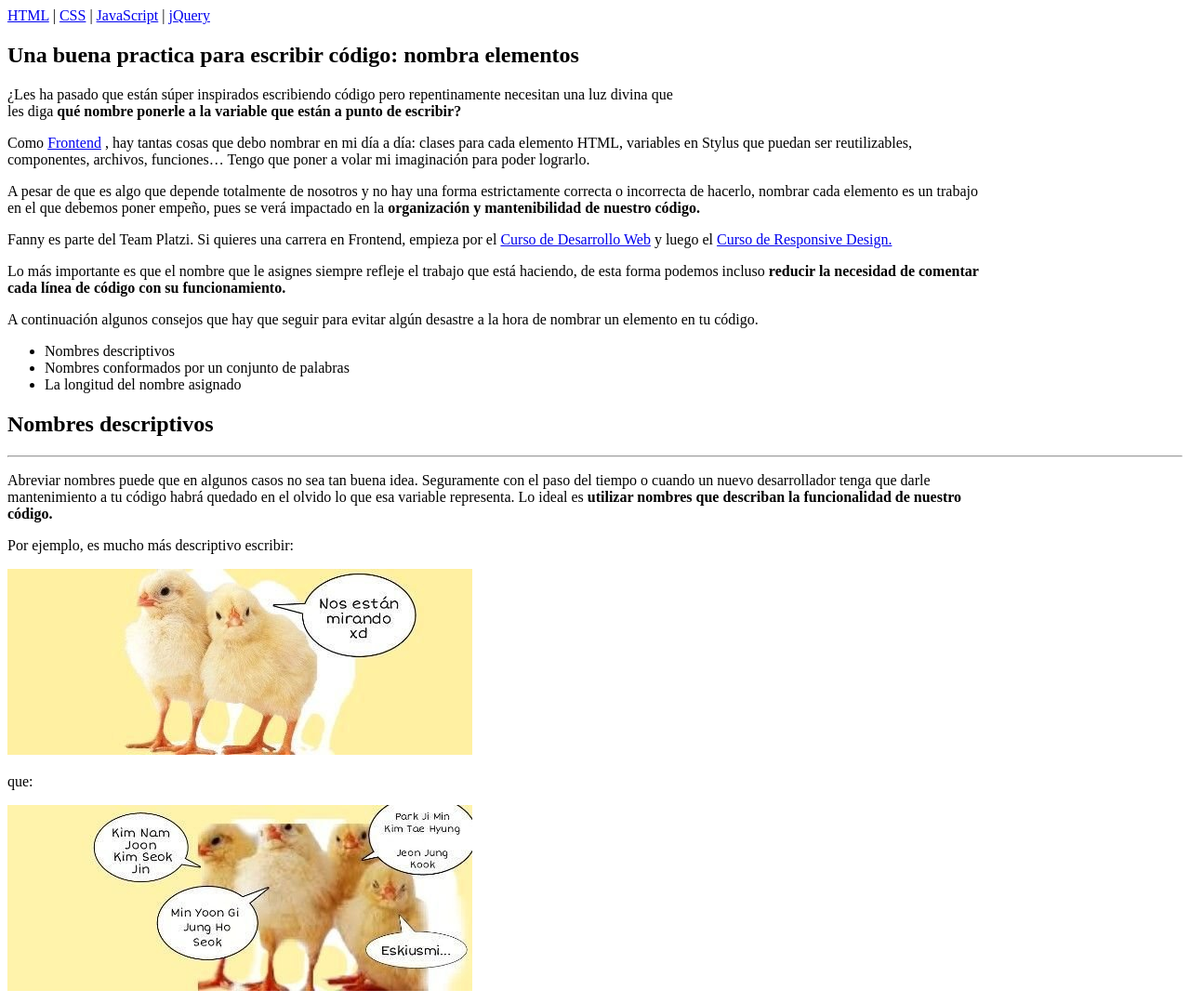
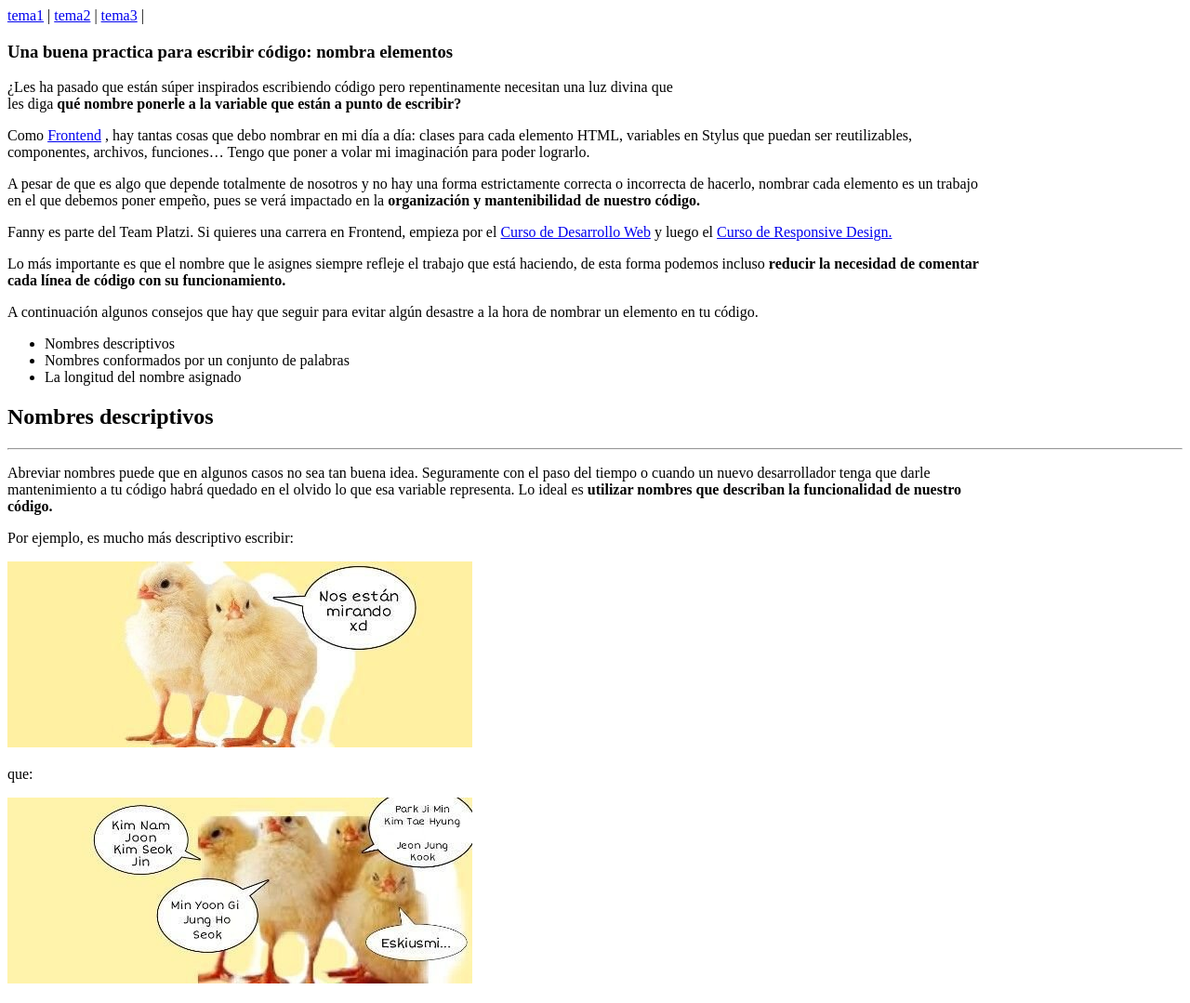
Before and after one commit to Bryanceren/practica1, a plain HTML site: page index.html in a window 1280 px wide. Shown: the top 1079 px of the page at 93% size. Drawn offline with Linux system fonts and the light colour scheme.

Commit message:
seg commit

```diff
--- a/index.html
+++ b/index.html
@@ -7,14 +7,17 @@
     <title>Ejercicio</title>
 </head>
 <body>
+    <main>
+    <nav>
+        <a href="#1">tema1</a> |
+        <a href="#2">tema2</a> |
+        <a href="#3">tema3</a> |
+
+        </nav>
+    <section>
     <article>
-        <nav>
-        <a href="/html/">HTML</a> |
-        <a href="/css/">CSS</a> |
-        <a href="/js/">JavaScript</a> |
-        <a href="/jquery/">jQuery</a>
-        </nav>
-    <h1>Una buena practica para escribir código: nombra elementos</h1>
+
+    <h1 id="1">Una buena practica para escribir código: nombra elementos</h1>
     <p>¿Les ha pasado que están súper inspirados
         escribiendo código pero repentinamente necesitan una luz divina que <br>les diga
         <strong>qué nombre ponerle a la variable que están a punto de escribir?</strong></p>
@@ -37,19 +40,25 @@
         <li>La longitud del nombre asignado</li>
 
     </ul>
-    <h2>Nombres descriptivos</h2>
+    </article>
+    </section>
+    <section>
+        <article>
+    <h2 id="2">Nombres descriptivos</h2>
     <hr>
+    <aside>
     <p>Abreviar nombres puede que en algunos casos no sea tan buena idea. Seguramente
          con el paso del tiempo o cuando un nuevo desarrollador tenga que darle <br> mantenimiento a
          tu código habrá quedado en el olvido lo que esa variable representa. Lo ideal es <strong>utilizar
          nombres que describan la funcionalidad de nuestro <br> código.</strong></p>
     <p>Por ejemplo, es mucho más descriptivo escribir:</p>
+</aside>
     <img src="IMG/img1.jpg" alt="">
     <br>
     <p>que:</p>
     <img src="IMG/img2.jpg" alt="">
     <br>
-    <h2>Nombres conformados por un conjunto de palabras</h2>
+    <h2 id="3">Nombres conformados por un conjunto de palabras</h2>
     <p>Generalmente los lenguajes de programación no permiten espacios en las variables.
         Sin embargo hay distintos métodos para separar el conjunto de palabras que <br> conforman una variable
          y que de esta manera logren ser más legibles. Esto se puede hacer <Strong>capitalizando cada palabra agrupada </Strong>(camelCase)
@@ -61,6 +70,7 @@
     <p>o</p>
     <img src="IMG/img4.jpeg" alt="" height="50" width="500">
     <h2>La longitud de el nombre asignado</h2>
+    <aside>
     <p>A pesar de que los nombres de variables cortos deben ser
         sustituidos por nombres de variables más largos y descriptivos, <strong>no quiere decir que tenemos que
         usar <br> frases completas.</strong>  Es importante que el nombre describa qué es lo que el código asignado hace y no cómo lo hace.
@@ -68,10 +78,18 @@
         Se dice que <strong> <i> la longitud recomendable es de 2 a 4 palabras o entre 8 y 20 caracteres.</i></strong> </p>
     <p>En conclusión nombrar elementos no es difícil, más bien es un súper poder o habilidad que va mejorando con la práctica.
        <strong> Nosotros como desarrolladores <br> tenemos la responsabilidad de hacerlo lo mejor posible.</strong></p>
+    </aside>
        <p>Si recién comienzas a programar, te invito al <a href="https://giphy.com/gifs/reactionseditor-l1KVboXQeiaX7FHgI">Curso de programación básica</a>  para empezar a implementar estos
            consejos en tus proyectos. Y si llevas ya tiempo programando sin hacer uso de ellos,
            compártenos cómo te va siguiendo estas recomendaciones. Estoy segura que los desarrolladores que se topen con tu código en el futuro te
            lo agradecerán.</p>
-    </article>
+        </article>
+    </section>
+        <hr>
+    <footer>
+        No copyright intended
+    </footer>
+</main>
+
 </body>
 </html>
```
